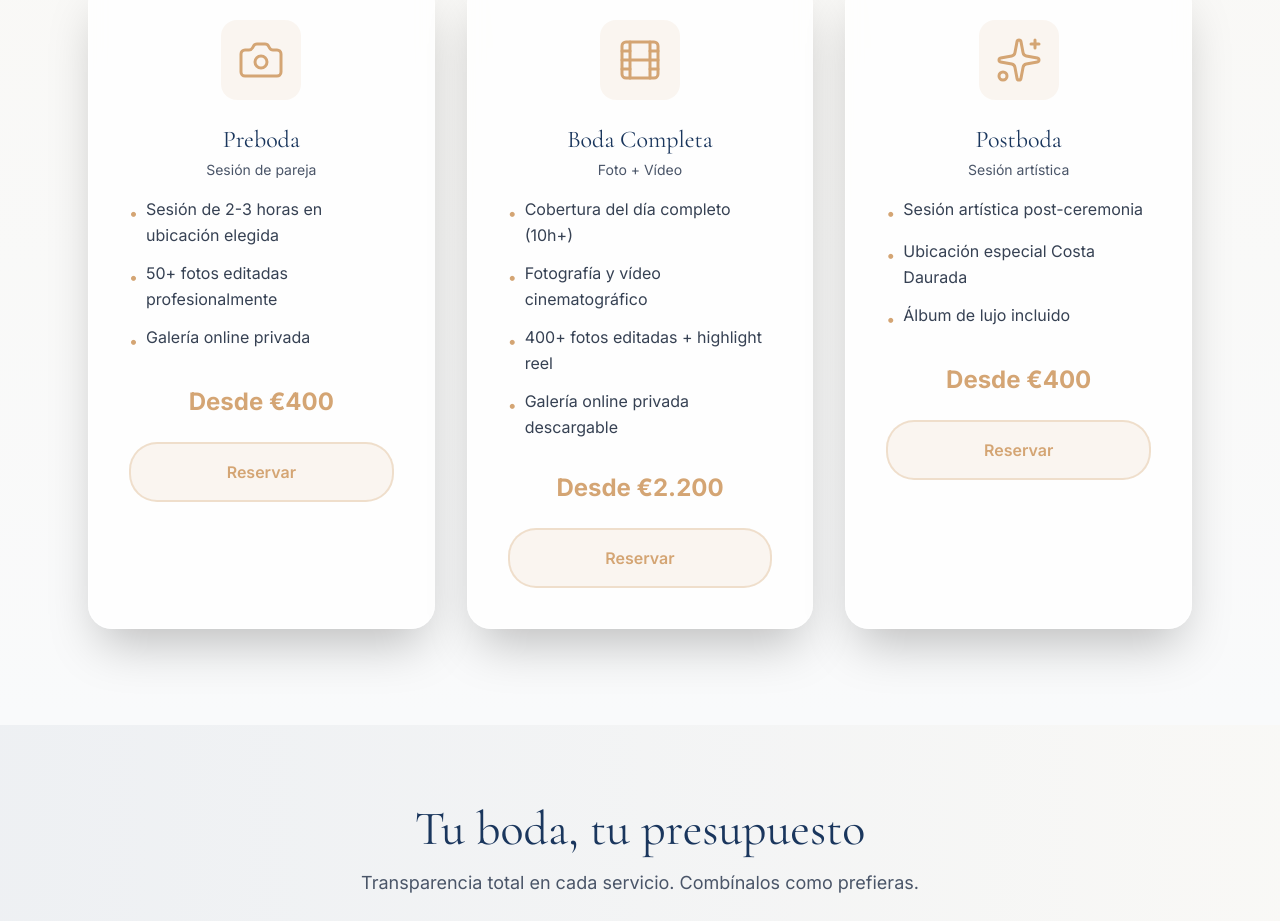
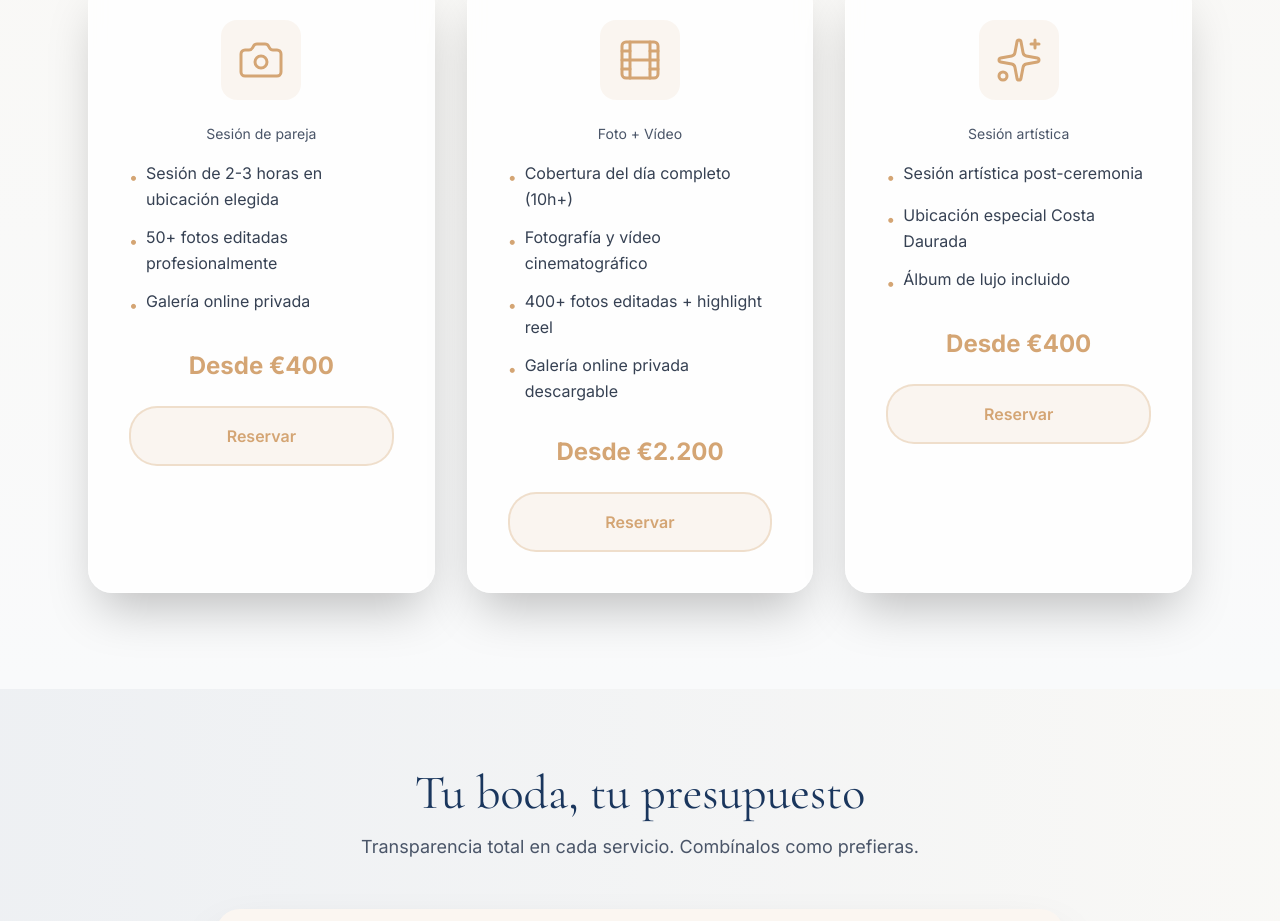
Before and after one commit to jmonzonc/fran-molina-bodas, a Next.js app: page / in a window 1280 px wide. Shown: the part 3676-4597 px from the top of the page. Built offline with nearby package versions, Linux system fonts and the light colour scheme; no server answers.

Commit message:
Update services-section.tsx

```diff
--- a/components/services-section.tsx
+++ b/components/services-section.tsx
@@ -197,7 +197,7 @@ export function ServicesSection() {
                   className="text-2xl font-serif mb-1 text-primary text-center"
                   itemProp="name"
                 >
-                  {service.title}
+                  {service.name}
                 </h3>
                 {service.subtitle && (
                   <p className="text-muted-foreground text-sm text-center mb-4">
@@ -208,7 +208,7 @@ export function ServicesSection() {
                 {/* Features */}
                 <ul
                   className="space-y-3 text-gray-700 leading-relaxed mb-8"
-                  aria-label={`Características de ${service.title}`}
+                  aria-label={`Características de ${service.name}`}
                 >
                   {service.features.map((feature, i) => (
                     <li key={i} className="flex items-start gap-2">
@@ -237,7 +237,7 @@ export function ServicesSection() {
                   target="_blank"
                   rel="noopener noreferrer"
                   className="block w-full text-center bg-accent/10 text-accent border-2 border-accent/30 px-8 py-4 rounded-xl font-semibold hover:bg-accent hover:text-[#1a365d] transition-all duration-300"
-                  aria-label={`Reservar ${service.title} por WhatsApp`}
+                  aria-label={`Reservar ${service.name} por WhatsApp`}
                 >
                   Reservar
                 </a>
```
